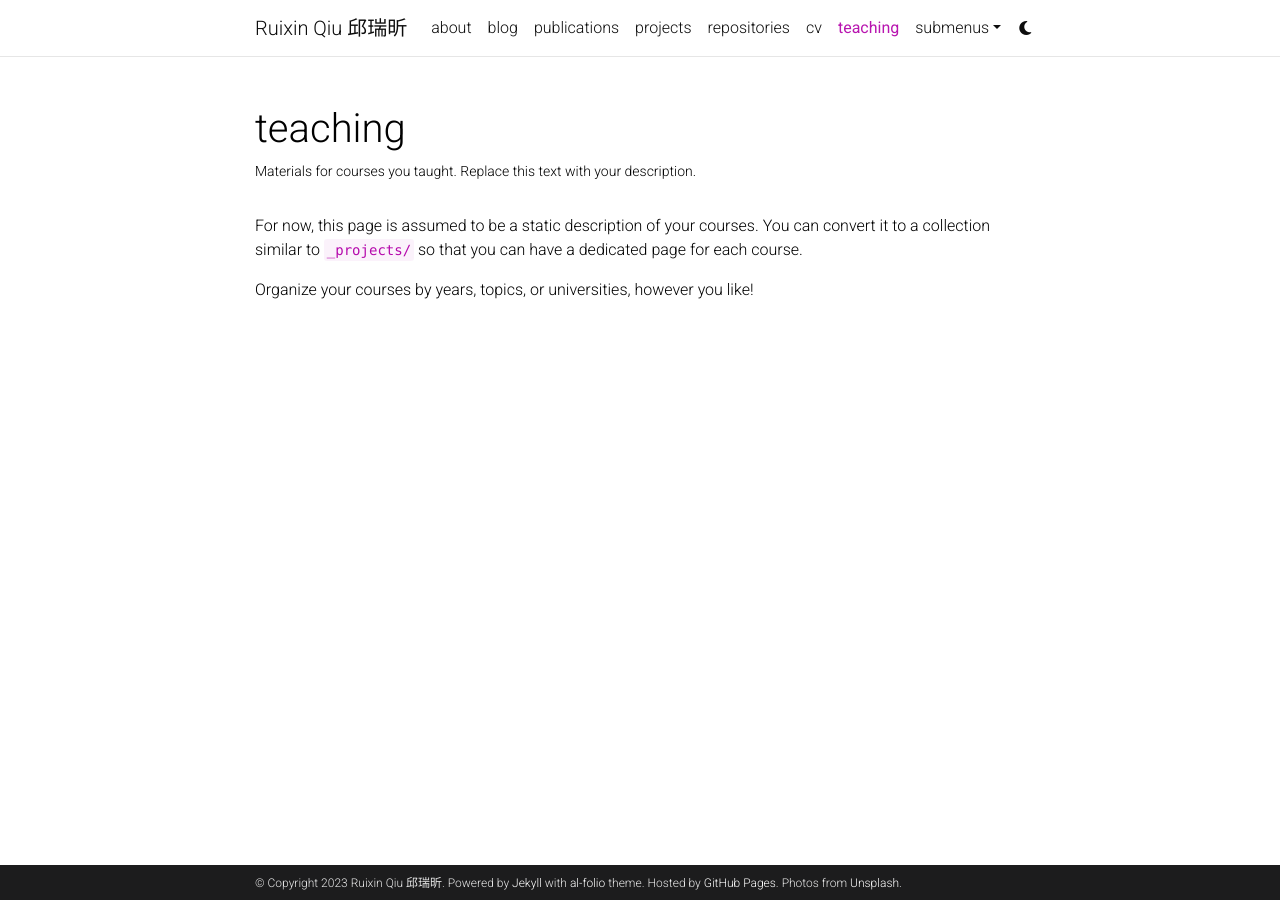
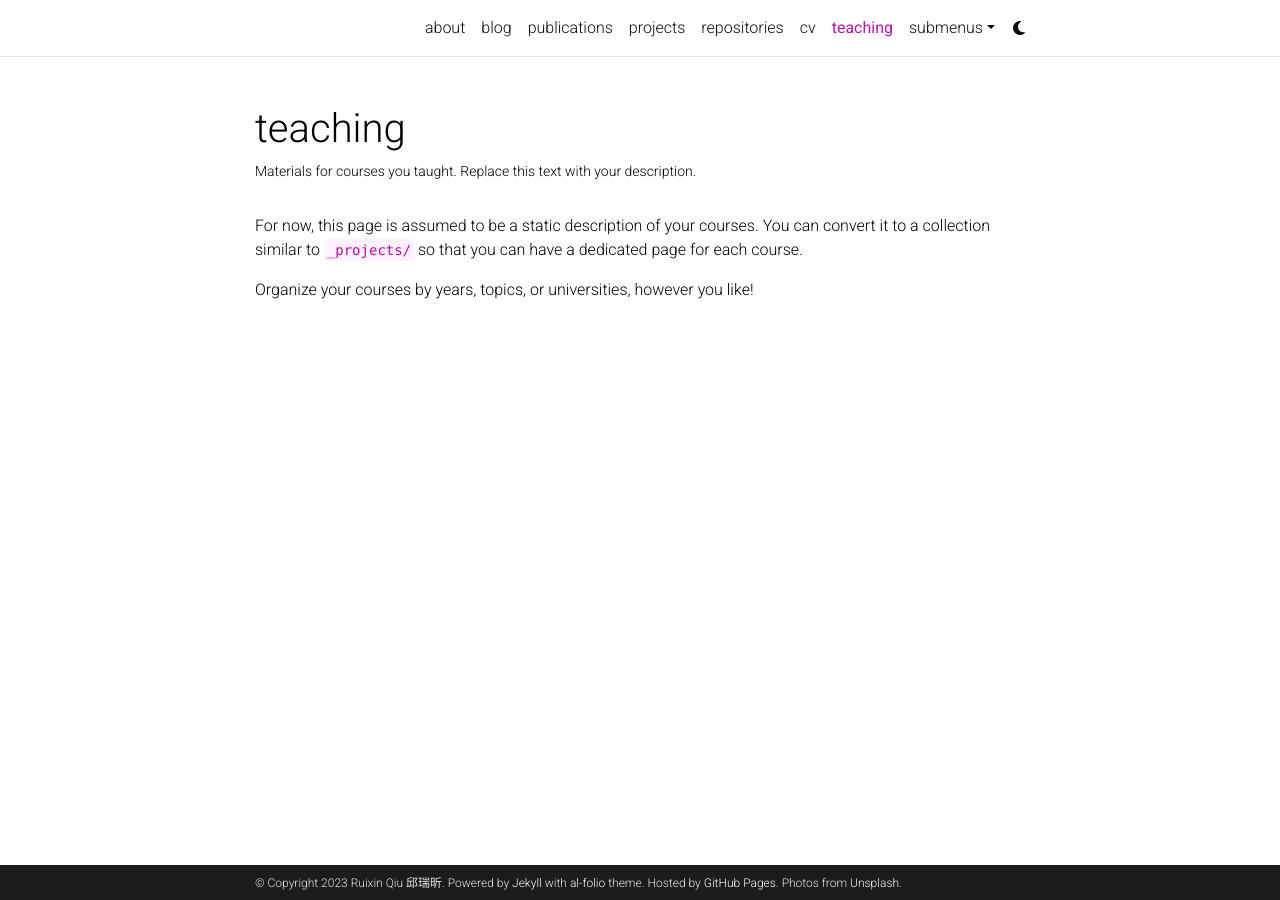
Before and after one commit to qrx10/qrx10.github.io, a Jekyll site: the page built from _pages/teaching.md, in a window 1280 px wide. Built offline with Jekyll 4.4.1, drawn with Linux system fonts in a browser that asks for light colours; comment, search, counter and statistics services are not loaded; a style sheet for code colours, icons or effects is not loaded.

Commit message:
Update _config.yml

```diff
--- a/_config.yml
+++ b/_config.yml
@@ -2,7 +2,7 @@
 # Site settings
 # -----------------------------------------------------------------------------
 
-title: Ruixin Qiu 邱瑞昕 # the website title (if blank, full name will be used instead)
+title: # the website title (if blank, full name will be used instead)
 first_name: Ruixin Qiu
 middle_name:
 last_name: 邱瑞昕
```
